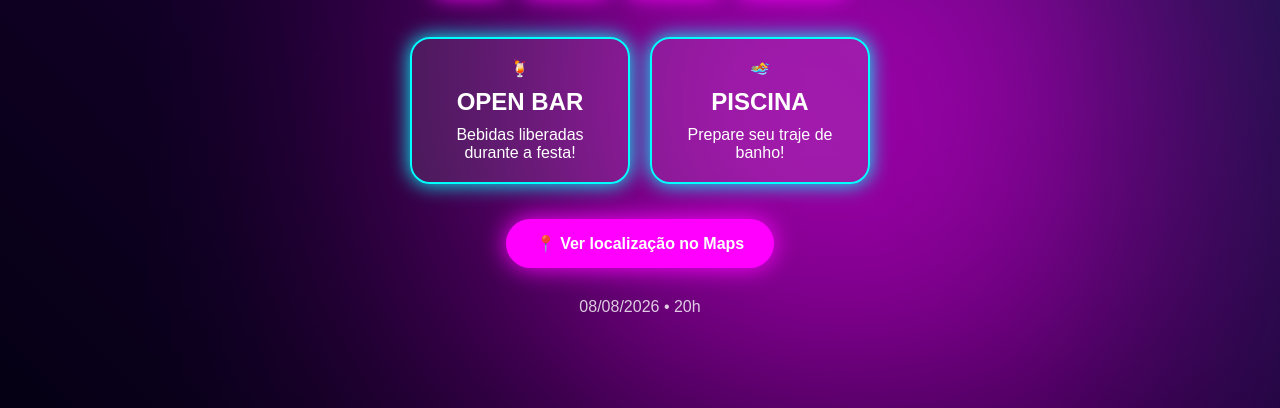
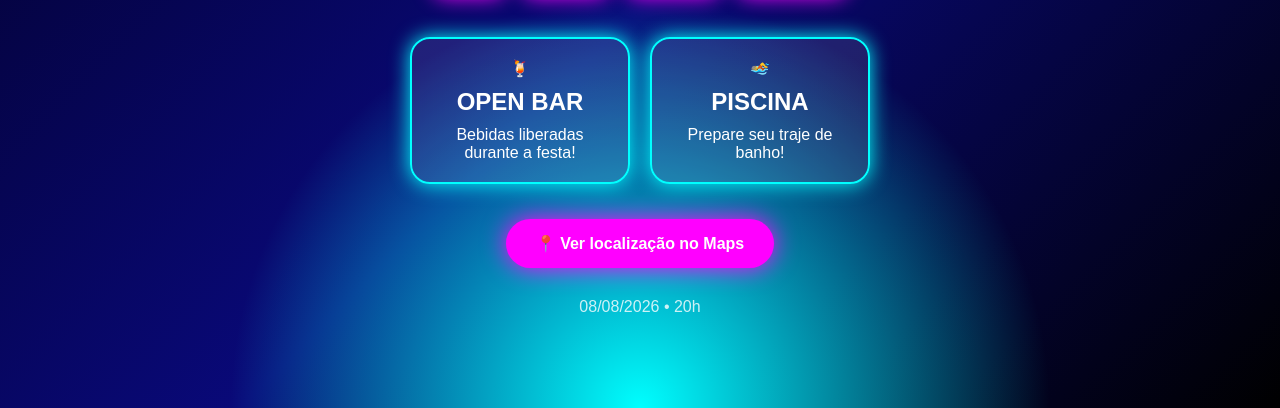
Before and after one commit to tiagolottficorrea-svg/summer-eletromac, a plain HTML site: page index.html in a window 1280 px wide. Shown: the part 392-800 px from the top of the page. Drawn offline with Linux system fonts and the light colour scheme.

Commit message:
Update style.css

```diff
--- a/style.css
+++ b/style.css
@@ -29,33 +29,33 @@ body{
 }
 
 
-body::before{
+body{
 
-    content:"";
+    min-height:100vh;
 
-    position:absolute;
+    background:
+    radial-gradient(circle at top,
+    #ff00ff,
+    transparent 35%),
 
-    width:500px;
-    height:500px;
+    radial-gradient(circle at bottom,
+    #00ffff,
+    transparent 40%),
 
-    background:#ff00ff;
+    linear-gradient(
+    135deg,
+    #020024,
+    #090979,
+    #000
+    );
 
-    filter:blur(180px);
+    color:white;
 
-    animation:move 6s infinite alternate;
+    display:flex;
+    justify-content:center;
+    align-items:center;
 
-}
-
-
-@keyframes move{
-
-from{
-transform:translate(-200px,-100px);
-}
-
-to{
-transform:translate(200px,100px);
-}
+    overflow:hidden;
 
 }
 
```
